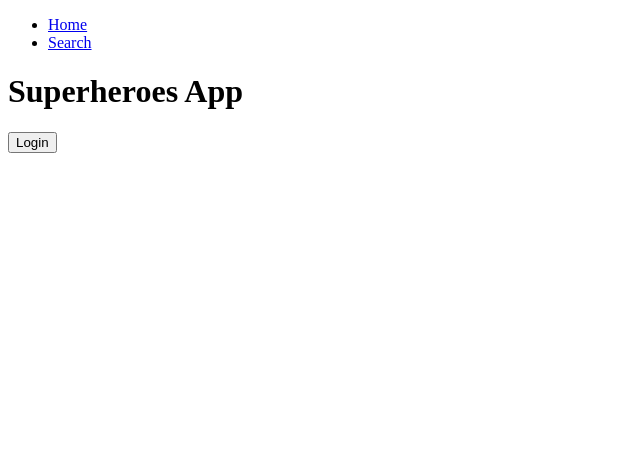
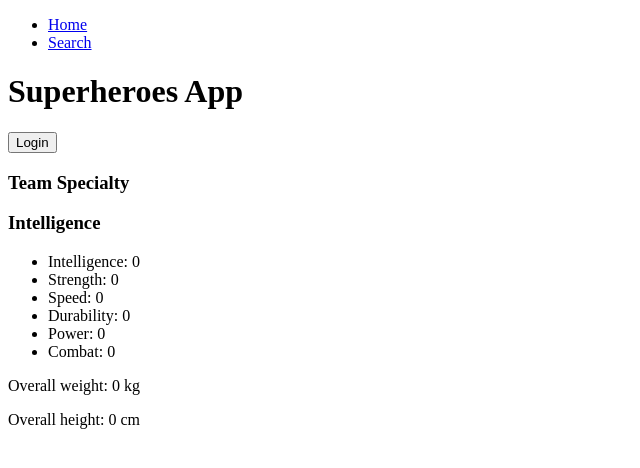
Before and after one commit to JAMorello/superheroes-app, a React (Create React App) app: page /home in a window 1280 px wide. Shown: the top 468 px of the page, without its empty margins (0-640 px from the left). Built offline with nearby package versions, Linux system fonts and the light colour scheme; sample sign-in values are in the browser's storage.

Commit message:
Implement rudimentary TeamStats component to show sum of powerstats and overall weight/height

```diff
--- a/src/components/Home.js
+++ b/src/components/Home.js
@@ -1,4 +1,5 @@
 import TeamList from "./Team/TeamList";
+import TeamStats from "./Team/TeamStats"
 import useToken from "../customHooks/useToken";
 
 const Home = ({ team, removeFromTeam }) => {
@@ -6,7 +7,9 @@ const Home = ({ team, removeFromTeam }) => {
   useToken();
 
   return (
-    <>{team && <TeamList team={team} removeFromTeam={removeFromTeam} />}</>
+    <>{team && <TeamStats team={team}/>}
+    {team && <TeamList team={team} removeFromTeam={removeFromTeam} />}
+    </>
   );
 };
 
--- /dev/null
+++ b/src/components/Team/TeamStats.js
@@ -0,0 +1,66 @@
+import {useState, useEffect} from "react"
+
+const TeamStats = ({team}) => {
+
+  let initialStats = {
+    Intelligence: 0,
+    Strength: 0,
+    Speed: 0,
+    Durability: 0,
+    Power: 0,
+    Combat: 0,
+  }
+
+  const [stats, setStats] = useState(initialStats)
+  const [teamSpeciality, setTeamSpeciality] = useState(Object.keys(stats)[0])
+  const [weight, setWeight] = useState(0)
+  const [height, setHeight] = useState(0)
+
+  // Update Team's sum of powerstats every time it is updated (add or remove hero)
+  useEffect(() => {
+  const reduceStat = (heroTeam, stat) => {
+    return heroTeam.reduce((sum, sumHero) => sum + parseInt(sumHero.powerstats[stat]), 0)
+  }
+
+    let newStats = {}
+
+    newStats.Intelligence = reduceStat(team, "intelligence")
+    newStats.Strength = reduceStat(team, "strength")
+    newStats.Speed = reduceStat(team, "speed")
+    newStats.Durability = reduceStat(team, "durability")
+    newStats.Power = reduceStat(team, "power")
+    newStats.Combat = reduceStat(team, "combat")
+
+    // Sort powerstats - Highest to lowest score
+    newStats = Object.fromEntries(Object.entries(newStats).sort((a, b) => b[1] - a[1]))
+
+    setStats(newStats)
+    setTeamSpeciality(Object.keys(newStats)[0])
+  }, [team])
+
+  // Update overall weight and height of team
+  useEffect(() => {
+    const reduceMeasure = (heroTeam, measure) => {
+    const number = heroTeam.reduce((sum, sumHero) => sum + parseInt(sumHero.appearance[measure][1].replace(/kgcm/, "")), 0) / heroTeam.length
+    return isNaN(number) ? 0 : number
+  }
+
+  setWeight(reduceMeasure(team, "weight"))
+  setHeight(reduceMeasure(team, "height"))
+  }, [team])
+
+  return (<div>
+  <div>
+  <h3>Team Specialty</h3>
+  {team && <h3>{teamSpeciality}</h3>}
+  </div>
+  <ul>{Object.entries(stats).map(e => <li>{e[0]}: {e[1]}</li>)}</ul>
+  <div>
+    <p>Overall weight: {weight} kg</p>
+    <p>Overall height: {height} cm</p>
+  </div>
+  </div>)
+
+}
+
+export default TeamStats
```
